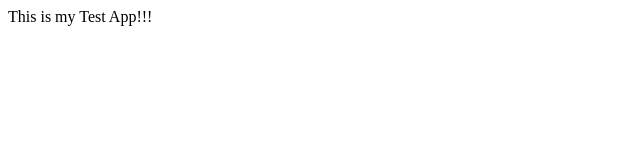
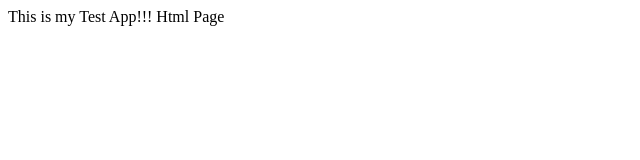
Before and after one commit to jerryheir/lidStackDevTeam, a plain HTML site: page index.html in a window 1280 px wide. Shown: the full height of the page, 0-640 px from the left. Drawn offline with Linux system fonts and the light colour scheme.

```diff
--- /dev/null
+++ b/dir2/app2.js
@@ -0,0 +1 @@
+console.log('Hello from app 2 dir2');
--- a/index.html
+++ b/index.html
@@ -5,5 +5,6 @@
 </head>
 <body>
 	This is my Test App!!!
+	Html Page
 </body>
 </html>
```
Also changed, not shown: log.txt (added), login.html (added).
